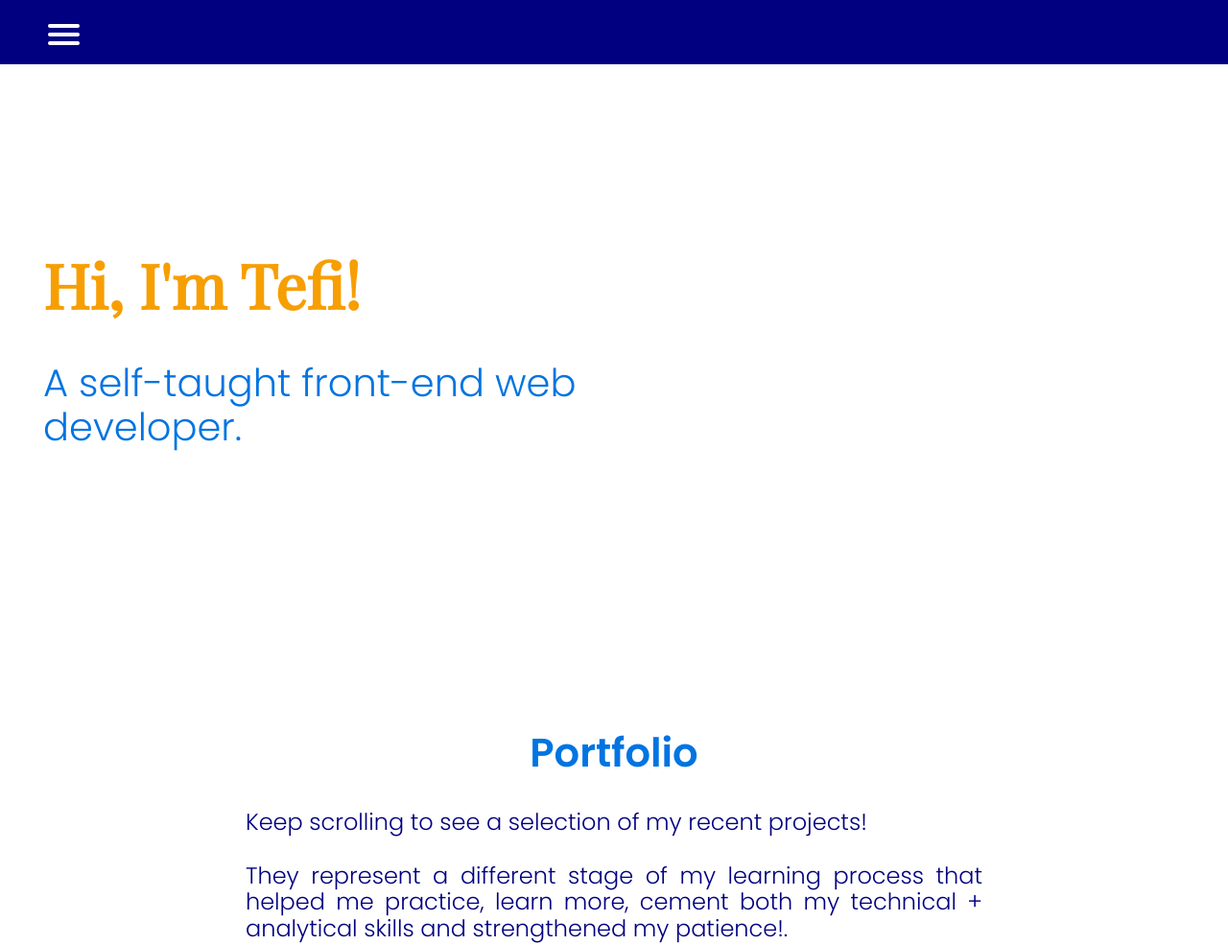
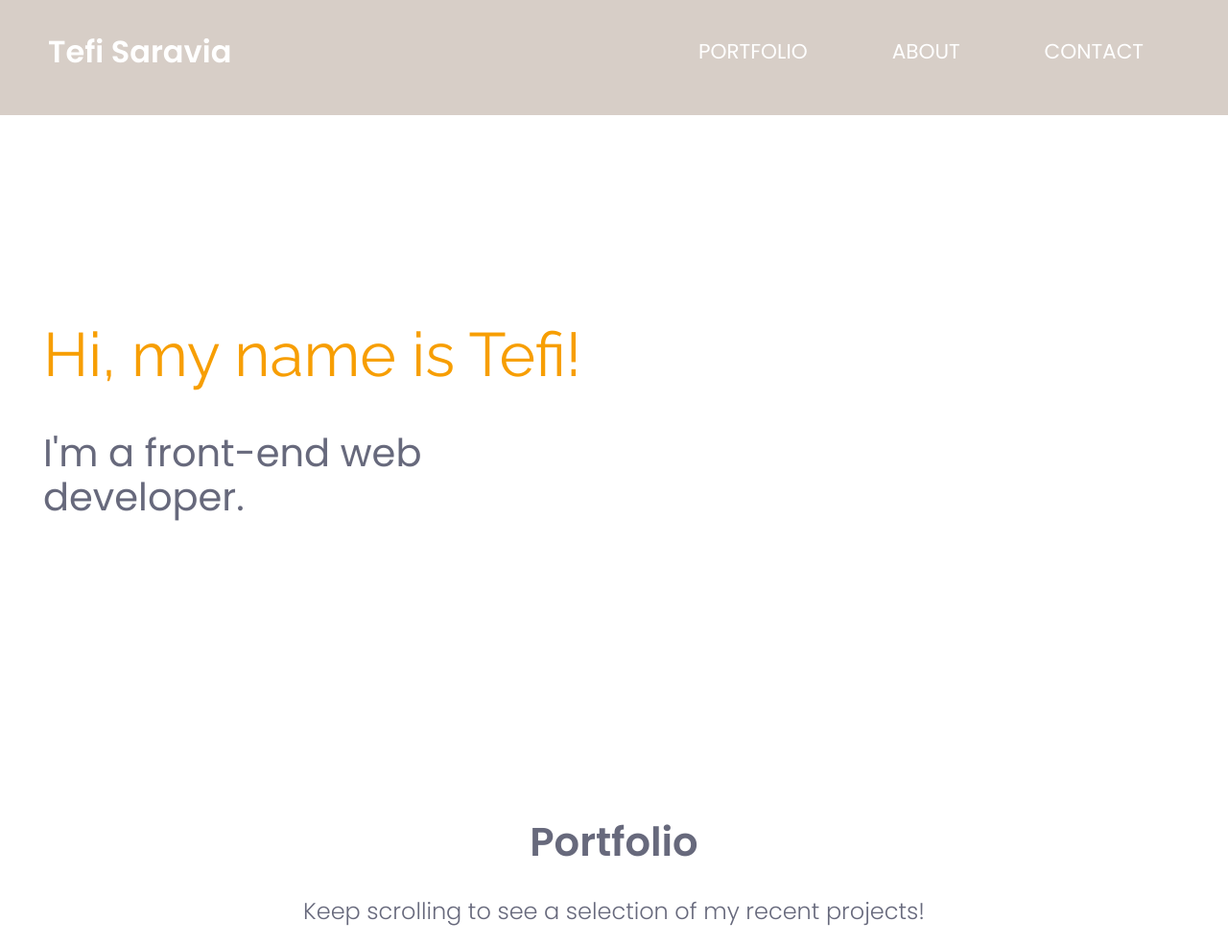
Before and after one commit to tefisaravia/tefi-saravia, a website built with Parcel: page index.html in a window 1280 px wide. Shown: the top 985 px of the page at 96% size. Built offline with nearby package versions, Linux system fonts and the light colour scheme; files whose address does not match are found by name.

Commit message:
changed color scheme, fixed width issue and removed hamburger manu

```diff
--- a/css/main.css
+++ b/css/main.css
@@ -87,11 +87,17 @@ textarea {
    Author's custom styles
    ========================================================================== */
 
- /* -------------------- General Styles -------------------- */
 
- /*pink  #d76d79*/
- /*navy  #03256c*/
- /*light blue #d8dcff*/
+/* -------------------- Mobile Styles -------------------- */
+
+/* -------------------- General Styles -------------------- */
+
+/* ---------- Brand Colors ------------
+honey #d7cec7
+bright orange  #F79E02
+purplish  #17178C
+deep blue #000080
+*/
 
 html {
 	font-size: 16px;
@@ -99,30 +105,31 @@ html {
 
 body {
   background-color: white;
-  color: #000080;
+  color: #67697C;
   font-family: 'Poppins', sans-serif;
   font-size: 1em;
+  font-weight: 300;
   text-align: left;
 }
 
 a {
-  color: #03256c;
   text-decoration: none;
 }
 
 h1 {
-  font-family: 'Playfair Display', serif;
+  font-family: 'Raleway', sans-serif;
   font-size: 2.5em;
+  font-weight: 100;
 }
 
 h2 {
-  color: #0074E1;
+  color: #67697C;
   font-size: 1.875em;
   text-align: center;
 }
 
 h3 {
-  color: #1C9CE5;
+  color: #F79E02;
   font-size: 1.4em;
   font-weight: 500;
   text-align: center;
@@ -138,140 +145,34 @@ address {
 }
 
 
-/* -------------------- Base Header - Footer Styles -------------------- */
+/* -------------------- Base Header Styles -------------------- */
 
 header{
-  background-color: #000080;
+  background-color: #d7cec7;
+  display: flex;
+  flex-flow: row wrap;
+  justify-content: center;
   padding: 15px 0 25px 0;
 }
 
 header h1{
-  font-size: 2em;
-  padding-left: 15px;
+  color: white;
+  font-family: 'Poppins', sans-serif;
+  font-weight: 700;
+  font-size: 1.5em;
+  text-align: center;
 
 }
 
 /* -------------------- Navigation menu -------------------- */
 
-#menuToggle
-{
-  display: block;
-  position: relative;
-  top: 10px;
-  left: 50px; /*lo pase a 270 para pasarlo a la derecha pero la verdad todo lo deberia de volver responsive, solo crear un branch*/
-  width: 60%;
-  margin-right: 0;
-  z-index: 1;
 
-  -webkit-user-select: none;
-  user-select: none;
-}
-
-#menuToggle a
-{
-  transition: color 0.3s ease;
-}
-
-#menuToggle a:hover
-{
-  color: #d76d79;
-}
-
-#menuToggle input
-{
-  width: 40px;
-  height: 32px;
-  position: absolute;
-  top: -7px;
-  left: -5px;
-
-  cursor: pointer;
-
-  opacity: 0; /* hide this */
-  z-index: 2; /* and place it over the hamburger */
-
-  -webkit-touch-callout: none;
-}
-
- /* hamburger design */
-#menuToggle span
-{
-  display: block;
-  width: 33px;
-  height: 4px;
-  margin-bottom: 5px;
-  position: relative;
-
-  background: white;
-  border-radius: 3px;
-
-  z-index: 1;
-
-  transform-origin: 4px 0px;
-
-  transition: transform 0.5s cubic-bezier(0.77,0.2,0.05,1.0),
-              background 0.5s cubic-bezier(0.77,0.2,0.05,1.0),
-              opacity 0.55s ease;
-}
-
-#menuToggle span:first-child
-{
-  transform-origin: 0% 0%;
-}
-
-#menuToggle span:nth-last-child(2)
-{
-  transform-origin: 0% 100%;
-}
-
-/* Transform all the slices of hamburger into a crossmark.*/
- #menuToggle input:checked ~ span
- {
-   opacity: 1;
-   transform: rotate(45deg) translate(-2px, -1px);
-   background: #03256c;
- }
-
- /* hide the middle one. */
-#menuToggle input:checked ~ span:nth-last-child(3)
-{
-  opacity: 0;
-  transform: rotate(0deg) scale(0.2, 0.2);
-}
-
-/* Last one should go the other direction*/
- #menuToggle input:checked ~ span:nth-last-child(2)
- {
-   transform: rotate(-45deg) translate(0, -1px);
- }
-
- #menu
-{
-  position: absolute;
-  width: 300px;
-  margin: -100px 0 0 -50px;
-  padding: 50px;
-  padding-top: 125px;
-
-  background: white;
-  list-style-type: none;
-  -webkit-font-smoothing: antialiased;
-  /* to stop flickering of text in safari */
-
-  transform-origin: 0% 0%;
-  transform: translate(-100%, 0);
-
-  transition: transform 0.5s cubic-bezier(0.77,0.2,0.05,1.0);
-}
-
-/*
 header nav {
   align-items: center;
   display:flex;
   font-size: 1.125em;
   justify-content: space-around;
 
-  width:90%;
 }
 
 
@@ -282,29 +183,20 @@ header nav ul{
   list-style-type: none;
   width: 100%;
 }
-*/
 
-#menu li {
+
+nav ul li a  {
+  color: white;
   font-weight: 500;
   padding: 10px 0;
   text-transform: uppercase;
 }
 
-/*
- * And let's slide it in from the left
- */
- #menuToggle input:checked ~ ul
- {
-   transform: none;
- }
 
-footer {
-  display: flex;
-  justify-content: center;
-  margin: 20px 0;
+nav ul li a:hover
+{
+  color: #F79E02;
 }
-
-/* -------------------- Mobile Styles -------------------- */
 
 /* -------------------- Hero Section -------------------- */
 
@@ -312,9 +204,8 @@ footer {
 #hero-section {
   align-items: flex-start;
   display:flex;
-  justify-content: flex-end;
-  margin-bottom: 50px;
-  padding: 50px 0;
+  margin-bottom: 200px;
+  padding-top: 80px;
   position: relative;
 }
 
@@ -327,18 +218,10 @@ footer {
   right: 0px;
   bottom: 0px;
   left: 0px;
+  padding: 250px 0;
+  z-index: -1;
 }
 
-/*
-#hero-section  {
-  background: url("../img/laptop-image.jpg") center no-repeat white;
-  background-size: cover;
-  display: flex;
-  flex-flow: row wrap;
-  justify-content: flex-start;
-  padding: 50px 0;
-}
-*/
 #hero-section h1, #hero-section h2{
   padding-left: 15px;
   position: relative;
@@ -349,7 +232,7 @@ footer {
 }
 
 #hero-section h2 {
-  color: #0074E1;
+  color: #67697C;
   font-weight: 500;
   text-align: left;
   width: 70%;
@@ -361,7 +244,7 @@ footer {
   display: flex;
   flex-flow: row wrap;
   justify-content: center;
-  margin-bottom: 20px;
+  margin: 50px 0;
 }
 
 #portfolio article{
@@ -381,14 +264,17 @@ footer {
   width: 100%;
 }
 
+#portfolio-description {
+  padding: 0 25px;
+}
+
 #portfolio p{
   text-align: justify;
-  width: 80%;
 }
 
 /* -------------------- About Section -------------------- */
 #about {
-  background-color: #000080;
+  background-color: #d7cec7;;
   display: flex;
   flex-flow: row wrap;
   justify-content: center;
@@ -401,18 +287,18 @@ footer {
   margin-bottom: 20px;
 }
 
-#about h2 {
-  color: white;
-}
-
 #about figure {
   display:flex;
   justify-content: center;
 }
 
 #about img{
-  border: 3px solid #0074E1;
+  border: 3px solid white;
   width: 70%;
+ }
+
+ #about h2{
+   color: white;
  }
 
  #about p {
@@ -477,6 +363,7 @@ footer {
 #contact .social-icons p  {
   align-items: center;
   border-radius: 100%;
+
   display: flex;
   font-size: 3em;
   justify-content: center;
@@ -484,6 +371,19 @@ footer {
   padding: 0;
   width: 2em;
 }
+
+#contact .social-icons a {
+  color: #67697C;
+}
+/* -------------------- Footer Styles -------------------- */
+
+footer {
+  display: flex;
+  justify-content: center;
+  margin: 20px 0;
+}
+
+
 /* ==========================================================================
    Helper classes
    ========================================================================== */
@@ -576,6 +476,26 @@ footer {
    /* -------------------- Styles for Tablets -------------------- */
 
 @media only screen and (min-width: 768px) {
+   /*header section*/
+
+   header{
+    display: flex;
+    flex-flow: row nowrap;
+    justify-content: space-between;
+   }
+
+   header h1{
+     font-size: 2em;
+     padding-left: 50px;
+   }
+
+   nav {
+    width: 50%;
+  }
+
+  nav a{
+    font-size: 1.2em;
+  }
 
   /*hero section*/
 
@@ -583,7 +503,11 @@ footer {
     align-items: flex-start;
     display: flex;
     flex-flow: column wrap;
-    padding: 100px 0 150px 25px;
+    /*padding: 100px 0 150px 25px;*/
+  }
+
+  #hero-section h1, #hero-section h2 {
+    padding-left: 35px;
   }
 
   /*portfolio*/
@@ -592,6 +516,9 @@ footer {
     padding: 25px 0;
   }
 
+  #portfolio #portfolio-description{
+    margin: 0 80px;
+  }
   #portfolio .project-description {
     padding-bottom: 15px;
   }
@@ -603,6 +530,10 @@ footer {
   #portfolio img {
     border: solid 2px #03256c;
     width: 80%;
+  }
+
+  #portfolio h2 {
+    width: 100%;
   }
 
   #portfolio p{
@@ -619,7 +550,7 @@ footer {
   }
 
   #about p{
-    margin: 20px 30px 30px 30px;
+    padding: 10px 100px;
   }
 
    /*contact*/
@@ -669,7 +600,8 @@ footer {
   }
 /*hero-section*/
   #hero-section {
-    padding: 150px 0;
+    margin-bottom: 0;
+    padding: 170px 0;
   }
 
   #hero-section h1{
@@ -687,17 +619,14 @@ footer {
 
     /*portfolio section*/
 
-    #portfolio h2 {
-      width: 100%;
-    }
+
     #portfolio p {
-      margin: 0;
-      width: 60%;
+      padding: 0 80px;
     }
 
     /*about section*/
     #about p {
-      padding: 30px;
+      width: 60%;
   }
 
   /*contact section*/
--- a/index.html
+++ b/index.html
@@ -21,7 +21,8 @@
   <!-- Fontawesome icons -->
   <script src="https://kit.fontawesome.com/c0b13f7a10.js" crossorigin="anonymous"></script>
   <!-- Google Fonts -->
-  <link href="https://fonts.googleapis.com/css2?family=Playfair+Display&family=Poppins:wght@300;600&display=swap" rel="stylesheet">
+  <link href="https://fonts.googleapis.com/css2?family=Poppins:wght@300;400;600&display=swap" rel="stylesheet">
+  <link href="https://fonts.googleapis.com/css2?family=Raleway:ital,wght@0,400;0,600;1,100&display=swap" rel="stylesheet">
 
   <meta name="theme-color" content="#fafafa">
 </head>
@@ -32,18 +33,9 @@
 
     <!-- HEADER -->
   <header>
-    <!--<h1>Tefi Saravia</h1>-->
-    <nav role="navigation">
-      <div id="menuToggle">
-        <!-- A fake / hidden checkbox is used as click reciever, to use the :checked selector on it. -->
-        <input type="checkbox" />
-        <!-- Hamburger spans-->
-        <span></span>
-        <span></span>
-        <span></span>
-
-          <!-- The actual menu -->
-        <ul id="menu">
+    <h1>Tefi Saravia</h1>
+    <nav>
+        <ul>
           <li><a href="#portfolio">Portfolio</a></li>
           <li><a href="#about">About</a></li>
           <li><a href="#contact">Contact</a></li>
@@ -60,8 +52,8 @@
     <section id="hero-section" >
       <div class="background"></div>
       <div class="hero-content">
-        <h1>Hi, I'm Tefi!</h1>
-        <h2> A self-taught front-end web developer.</h2>
+        <h1>Hi, my name is Tefi!</h1>
+        <h2> I'm a front-end web developer.</h2>
       </div>
     </section>
 
@@ -70,9 +62,7 @@
     <section id="portfolio">
 
         <h2>Portfolio</h2>
-        <p>Keep scrolling to see a selection of my recent projects!<br><br> They represent a different stage of
-          my learning process that helped me practice, learn more, cement both my technical + analytical
-          skills and strengthened my patience!.
+        <p id="portfolio-description">Keep scrolling to see a selection of my recent projects!
         </p>
            <!-- Project 1  -->
         <article>
```
Also changed, not shown: 1 other file.
